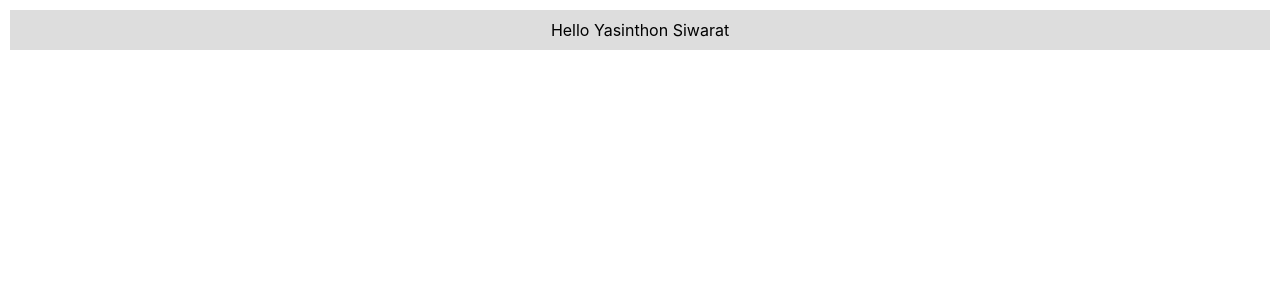
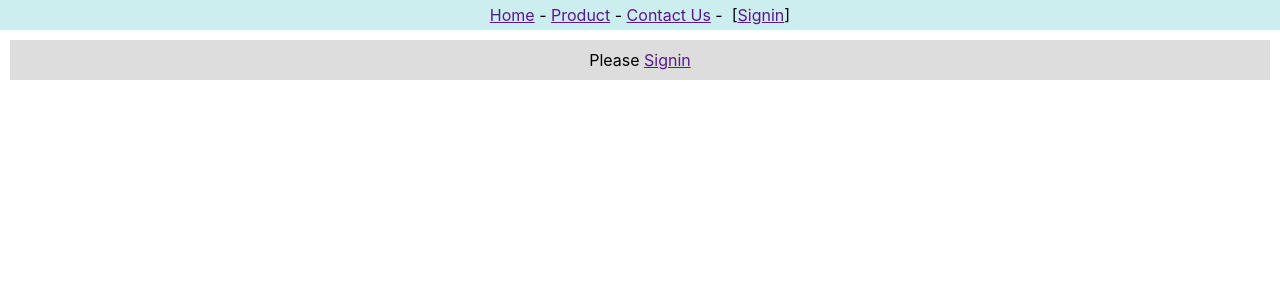
Before and after one commit to yasinthon18/app1_Yew, a React (Create React App) app: page / in a window 1280 px wide. Shown: the top 300 px of the page. Built offline with nearby package versions, Linux system fonts and the light colour scheme.

Commit message:
add context-header2.js and context-content2.js

```diff
--- a/src/App.js
+++ b/src/App.js
@@ -1,12 +1,16 @@
 import React from 'react'
 import { userContext } from './context'
-import Content from './context-content'
+import Content2 from './context-content2'
+import Header2 from './context-header2'
 
 
 export default function App(){
+  let [user,setUser]= React.useState()
   return (
-    <userContext.Provider value={'Yasinthon Siwarat'}>
-      <Content/>
+    <userContext.Provider value={[user,setUser]}>
+      <Header2/>
+      <Content2/>
+
     </userContext.Provider>
   )
 }
--- /dev/null
+++ b/src/context-content2.js
@@ -0,0 +1,28 @@
+import React from "react";
+import { userContext } from "./context";
+
+export default function Content2(){
+    let [user,setUser] = React.useContext(userContext)
+
+    const contentStyle ={
+        backgroundColor:'#ddd',
+        textAlign:'center',
+        margin: 10,
+        padding: 10
+    }
+
+    const onClickSignin = (event) => {
+        event.preventDefault()
+        setUser('Yasinthon')
+    }
+
+    return(
+        <div style={contentStyle}>
+        {
+            (user)
+            ?<span>Hello {user}</span>
+            :<span>Please <a href="" onClick={onClickSignin}>Signin</a></span>
+        }
+        </div>
+    )
+}
--- /dev/null
+++ b/src/context-header2.js
@@ -0,0 +1,40 @@
+import React from 'react'
+import { userContext } from './context'
+
+export default class Header2 extends React.Component{
+    static contextType = userContext
+
+    render(){
+        let[user,setUser] = this.context
+
+        const headerStyle = {
+            backgroundColor:'#cee',
+            textAlign:'center',
+            padding:5
+        }
+
+        const onClickSignout = (event) =>{
+            event.preventDefault()
+            setUser('')
+        }
+
+        const onClickSignin = (event) =>{
+            event.preventDefault()
+            setUser('Yasinthon')
+        }
+
+        return(
+            <div style={headerStyle}>
+                <a href=''>Home</a>&nbsp;-&nbsp;
+                <a href=''>Product</a>&nbsp;-&nbsp;
+                <a href=''>Contact Us</a>&nbsp;-&nbsp;&nbsp;
+            {
+                (user)
+                ?<span>[{user}&nbsp;:&nbsp;]<a href='' onClick={onClickSignout}>Signout</a></span>
+                :<span>[<a href='' onClick={onClickSignin}>Signin</a>]</span>
+            }
+            </div>
+        )
+    }
+
+}
```
